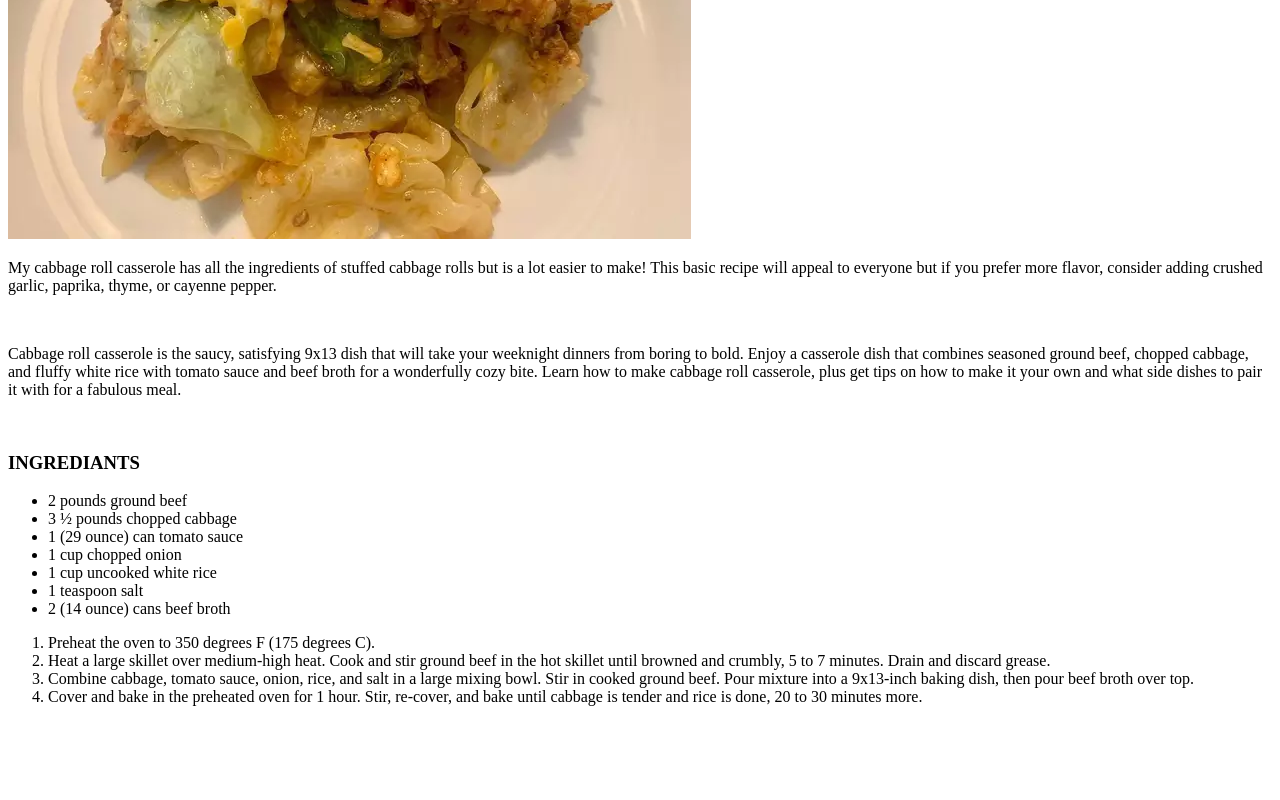
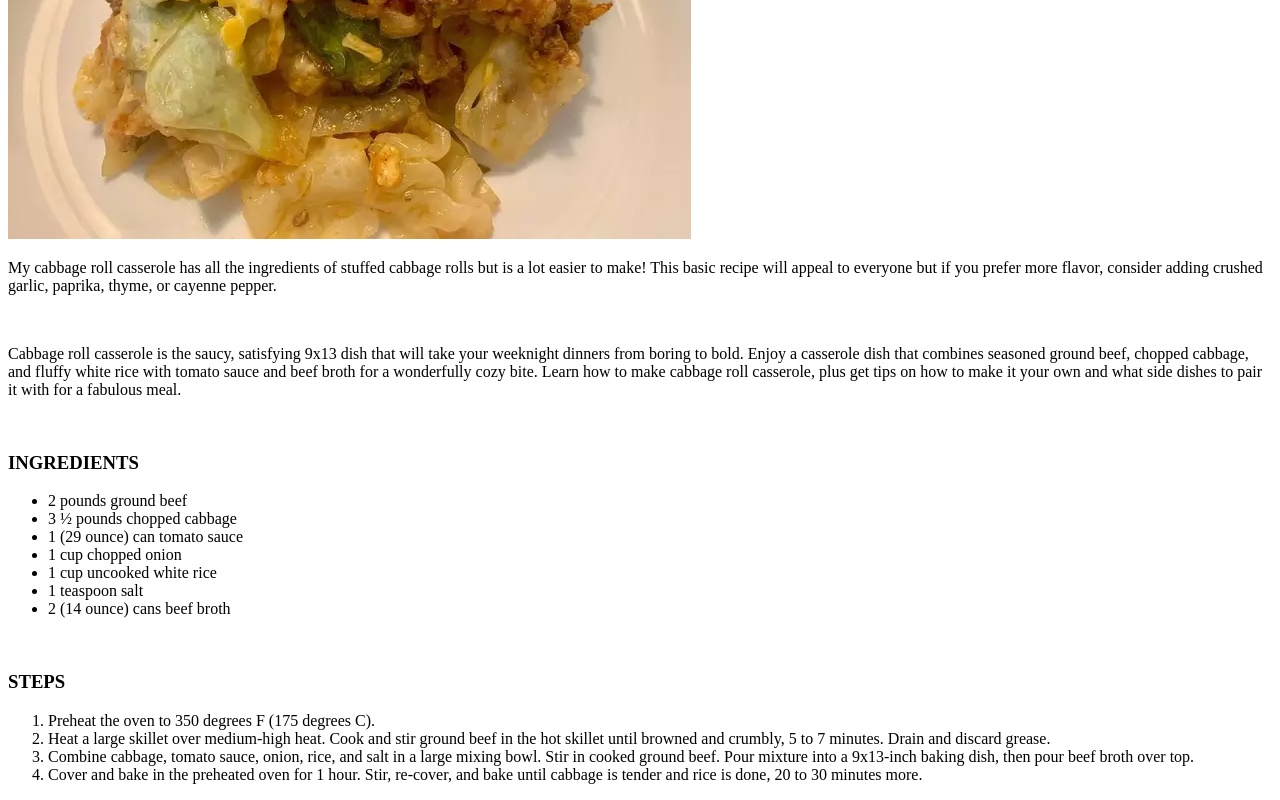
Before and after one commit to PalakAgrawal020/odin-recipes, a plain HTML site: page recipes/cabbageRoll.html in a window 1280 px wide. Shown: the part 371-1171 px from the top of the page. Before the commit the page ends 1093 px from the top, so only its background shows below. Drawn offline with Linux system fonts and the light colour scheme.

Commit message:
Change of Structure in the recipes page

```diff
--- a/recipes/cabbageRoll.html
+++ b/recipes/cabbageRoll.html
@@ -15,7 +15,7 @@
     <br>
     <p>Cabbage roll casserole is the saucy, satisfying 9x13 dish that will take your weeknight dinners from boring to bold. Enjoy a casserole dish that combines seasoned ground beef, chopped cabbage, and fluffy white rice with tomato sauce and beef broth for a wonderfully cozy bite. Learn how to make cabbage roll casserole, plus get tips on how to make it your own and what side dishes to pair it with for a fabulous meal.</p>
     <br>
-    <h3>INGREDIANTS</h3>
+    <h3>INGREDIENTS</h3>
     <ul>
         <li>2 pounds ground beef</li>
         <li>3 ½ pounds chopped cabbage</li>
@@ -25,6 +25,8 @@
         <li>1 teaspoon salt</li>
         <li>2 (14 ounce) cans beef broth</li>
     </ul>
+    <br>
+    <h3>STEPS</h3>
     <ol>
         <li>Preheat the oven to 350 degrees F (175 degrees C).</li>
         <li>Heat a large skillet over medium-high heat. Cook and stir ground beef in the hot skillet until browned and crumbly, 5 to 7 minutes. Drain and discard grease.        </li>
```
Also changed, not shown: recipes/steak.html (+1 -1 lines).
